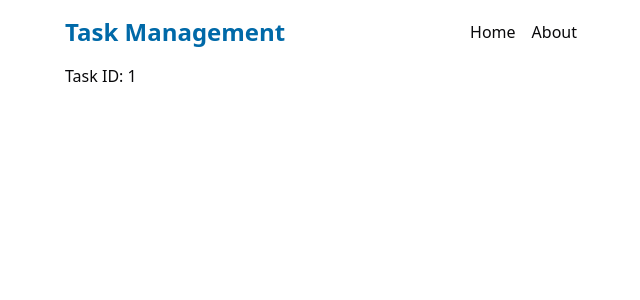
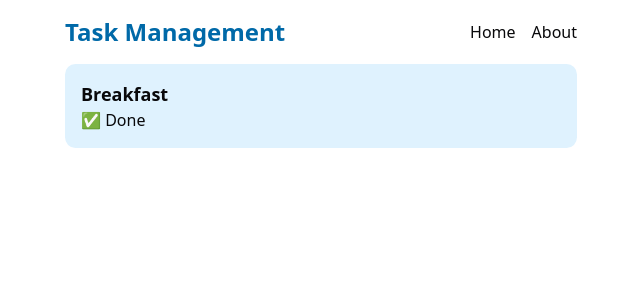
Before and after one commit to mhaidarhanif/task-management-10, a React (Vite) app: page /tasks/1 in a window 1280 px wide. Shown: the top 300 px of the page, without its empty margins (319-959 px from the left). Built offline with nearby package versions, Linux system fonts and the light colour scheme.

Commit message:
feat: view task id details

```diff
--- a/src/modules/task/tasks.tsx
+++ b/src/modules/task/tasks.tsx
@@ -73,7 +73,7 @@ export function TaskItem({
   handleDelete,
 }: {
   task: Task;
-  handleDelete: () => void;
+  handleDelete?: () => void;
 }) {
   return (
     <section className="flex justify-between gap-4 rounded-lg bg-sky-100 p-4">
@@ -88,10 +88,12 @@ export function TaskItem({
             <span className="text-xs">View</span>
           </Link>
         </Button>
-        <Button variant="destructive" size="xs" onClick={handleDelete}>
-          <TrashIcon className="size-3" />
-          <span className="text-xs">Delete</span>
-        </Button>
+        {handleDelete && (
+          <Button variant="destructive" size="xs" onClick={handleDelete}>
+            <TrashIcon className="size-3" />
+            <span className="text-xs">Delete</span>
+          </Button>
+        )}
       </div>
     </section>
   );
--- a/src/routes/task-id.tsx
+++ b/src/routes/task-id.tsx
@@ -1,12 +1,32 @@
+import type { Tasks } from "@/modules/task/schema";
 import { useParams } from "react-router";
+
+const initialDataTasks: Tasks = [
+  { id: 1, title: "Breakfast", isDone: true },
+  { id: 2, title: "Lunch", isDone: false },
+  { id: 3, title: "Dinner", isDone: false },
+];
 
 export function TaskId() {
   const params = useParams();
   const { taskId } = params;
 
+  const task = initialDataTasks.find((task) => task.id === Number(taskId));
+
+  if (!task) {
+    return (
+      <div>
+        <h1>Task not found</h1>
+      </div>
+    );
+  }
+
   return (
-    <div>
-      <h1>Task ID: {taskId}</h1>
-    </div>
+    <section className="flex justify-between gap-4 rounded-lg bg-sky-100 p-4">
+      <div>
+        <h2 className="text-lg font-bold">{task.title}</h2>
+        <p>{task.isDone ? "✅ Done" : "📝 Todo"}</p>
+      </div>
+    </section>
   );
 }
```
